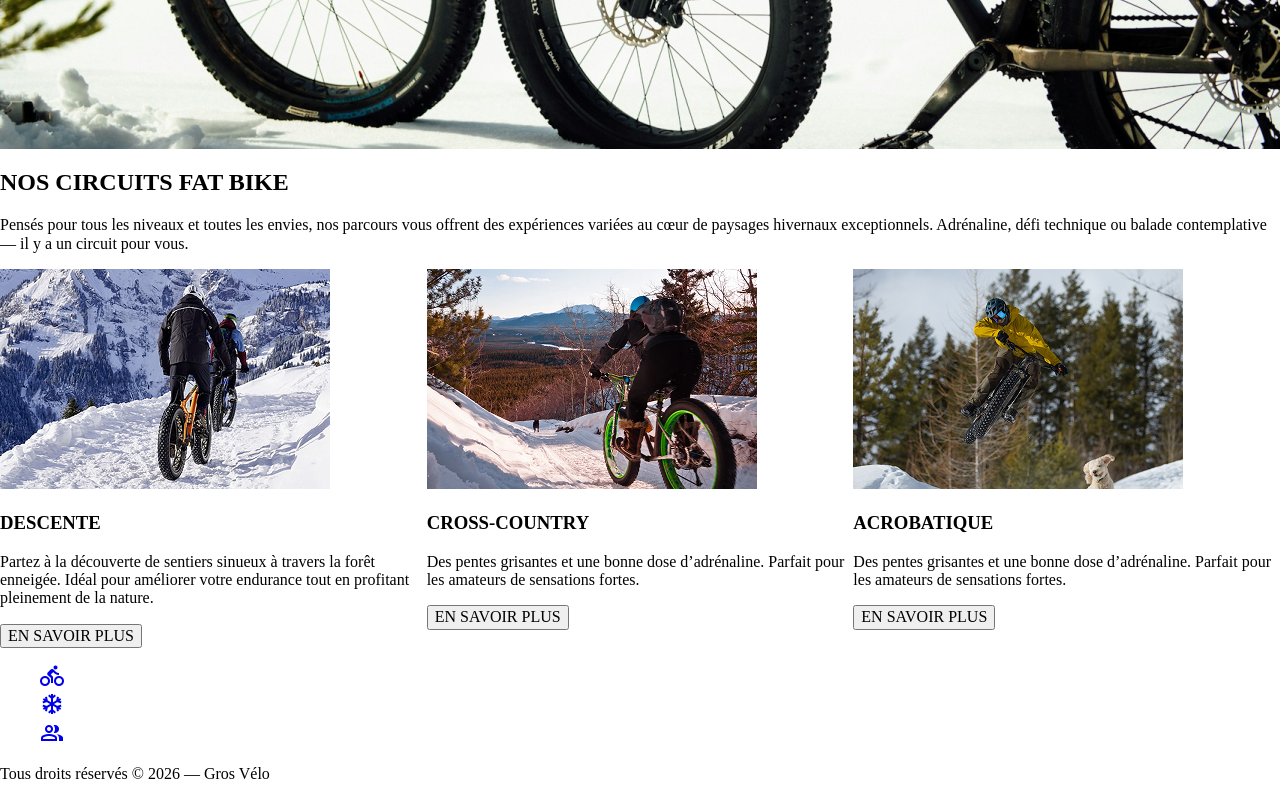
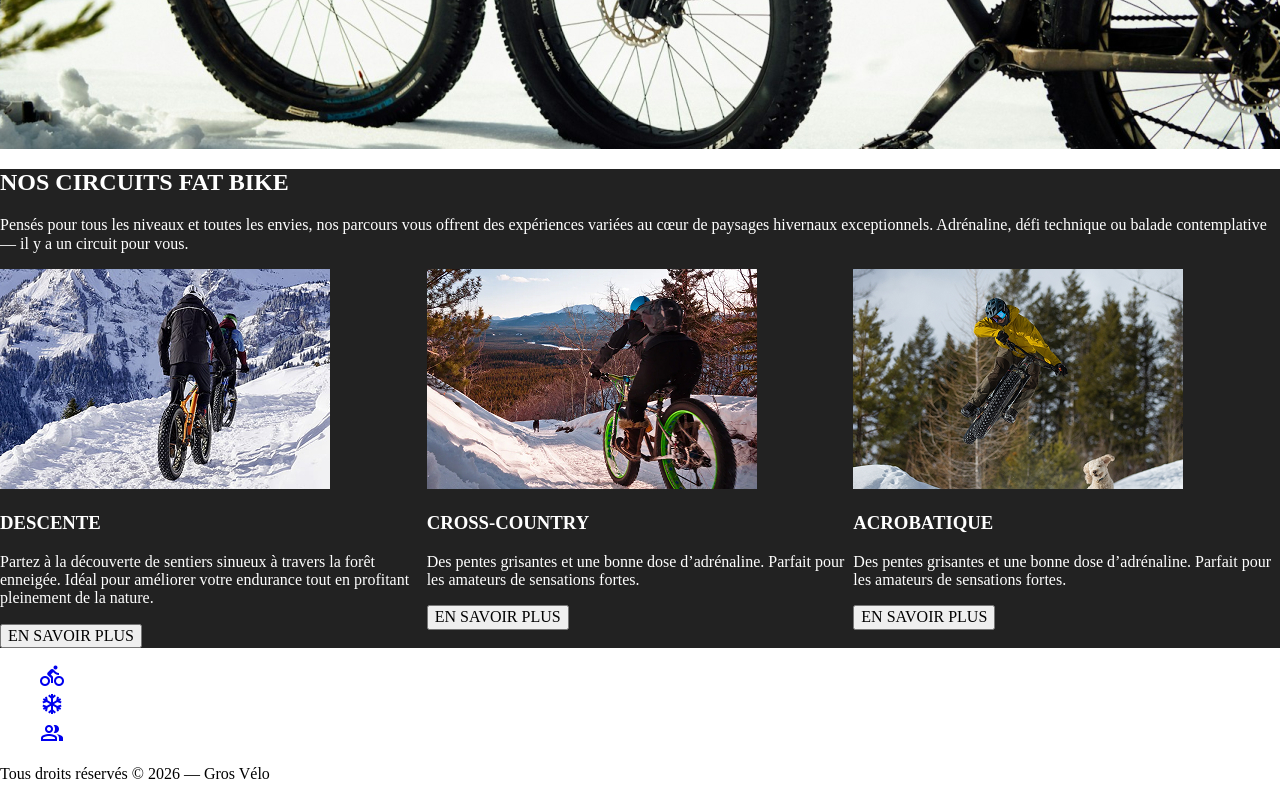
Before and after one commit to phviv/laboratoire7, a plain HTML site: page index.html in a window 1280 px wide. Shown: the part 628-1428 px from the top of the page. Drawn offline with nearby package versions, Linux system fonts and the light colour scheme.

Commit message:
changements

```diff
--- a/css/styles.css
+++ b/css/styles.css
@@ -51,6 +51,11 @@
     height: 650px;
 }
 
+.contenu{
+    background: #222;
+    color: #fff;
+}
+
 .conteneur{
     display: grid;
     grid-template-columns: repeat(3, 1fr);
```
